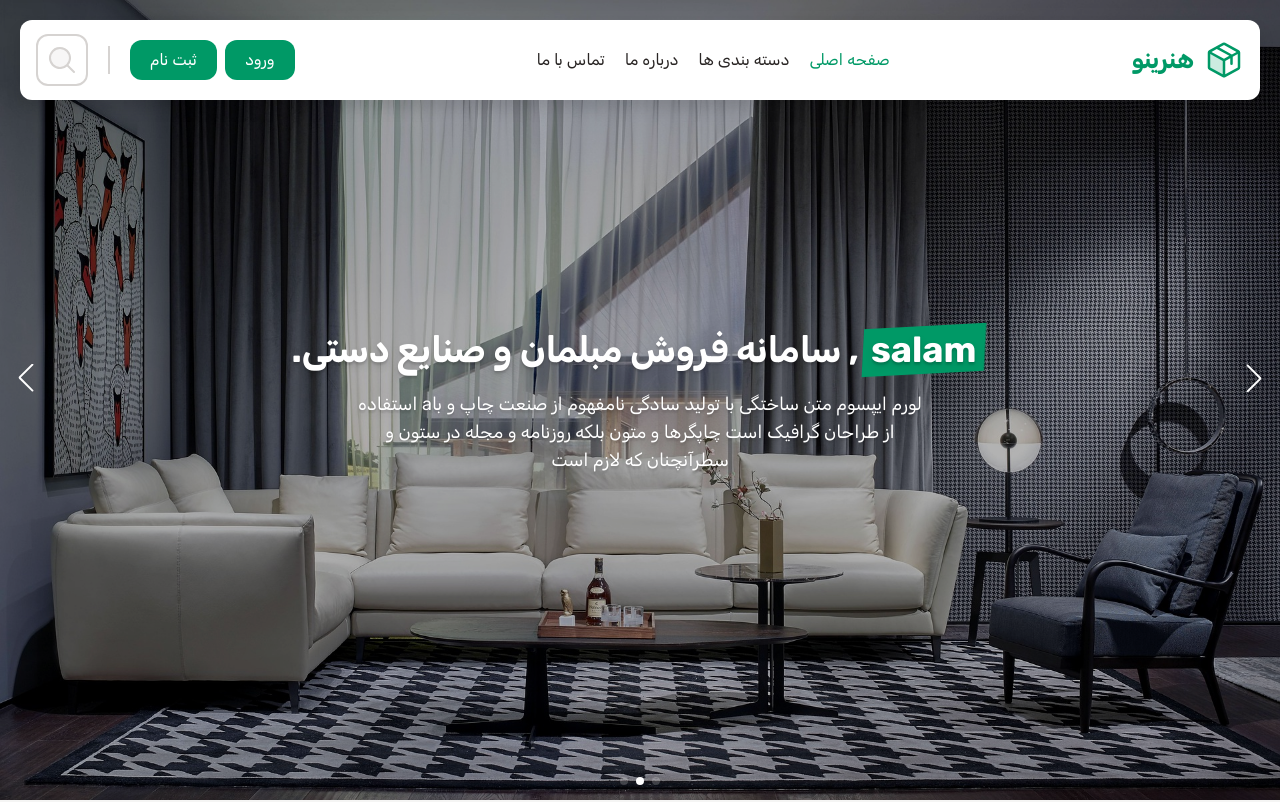
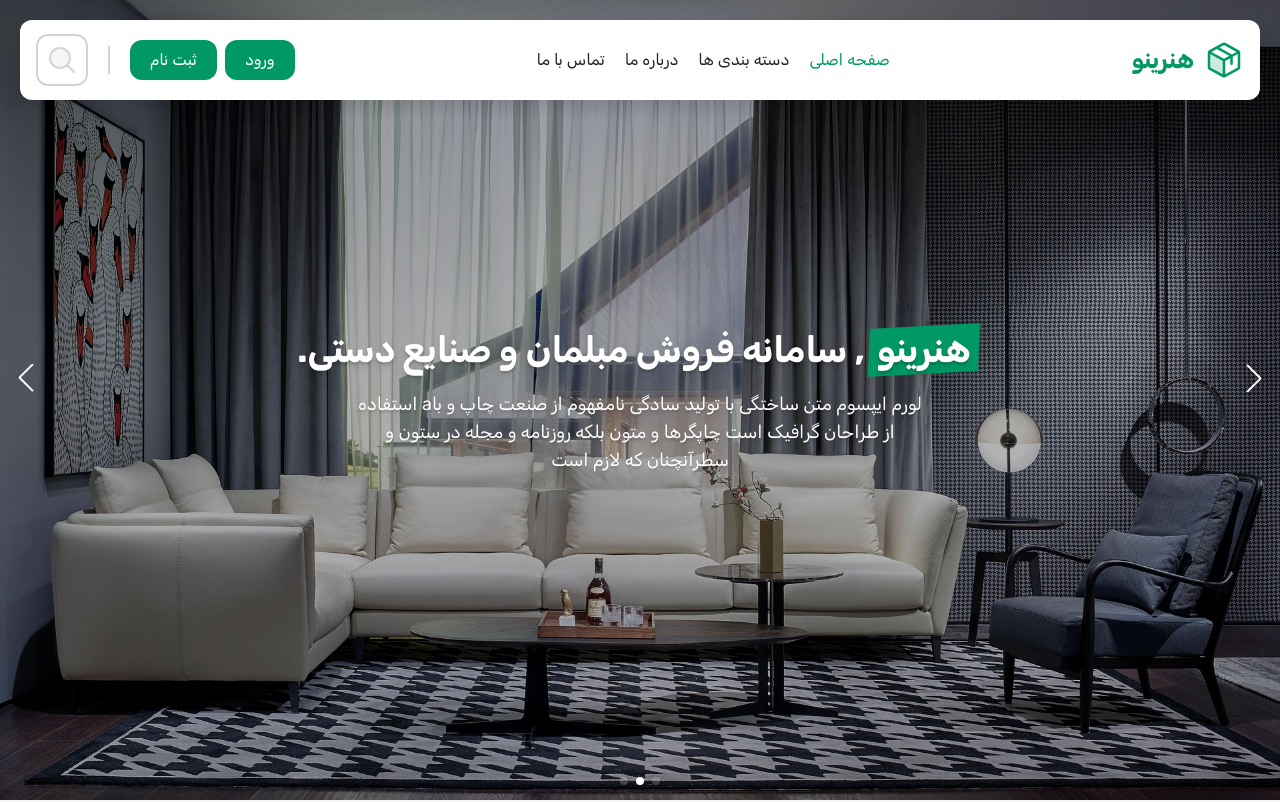
Before and after one commit to realhesam/honarino, a Next.js app in the folder frontend/: page / in a window 1280 px wide. Shown: the top 802 px of the page. Built offline with nearby package versions, Linux system fonts and the light colour scheme.

Commit message:
Update SliderCover.tsx

```diff
--- a/frontend/src/ui/SliderCover.tsx
+++ b/frontend/src/ui/SliderCover.tsx
@@ -63,7 +63,7 @@ function SliderCover() {
             <div className="absolute inset-0 flex flex-col items-center justify-center text-center text-white px-4 z-10">
                 <div className="text-shadow-lg flex flex-col items-center">
                     <h1 className="text-xl sm:text-2xl md:text-4xl font-bold shadow-stone-700">
-                        <span className="bg-skew">salam</span>
+                        <span className="bg-skew">هنرینو</span>
                         <span>, سامانه فروش مبلمان و صنایع دستی.</span>
                     </h1>
                     <p className="mt-2 sm:mt-4 text-sm sm:text-base md:text-lg max-w-xl">
```
